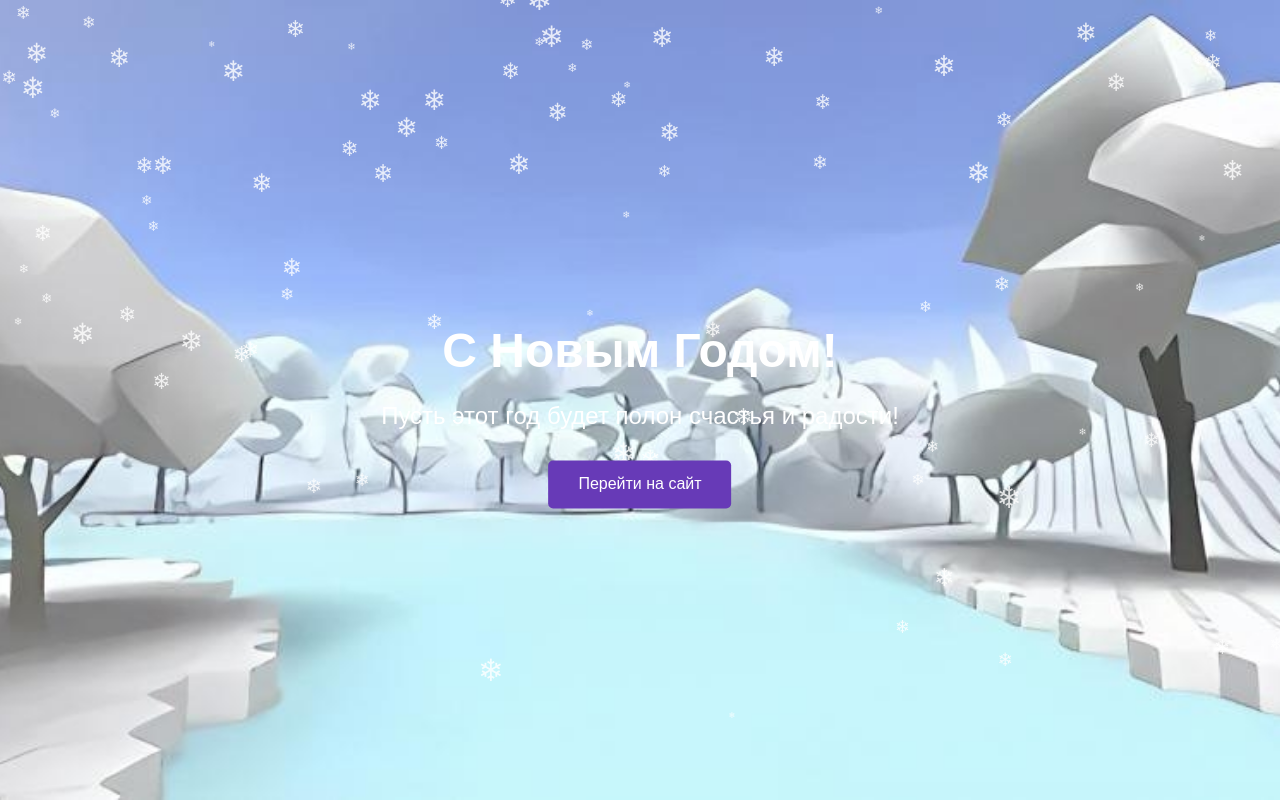
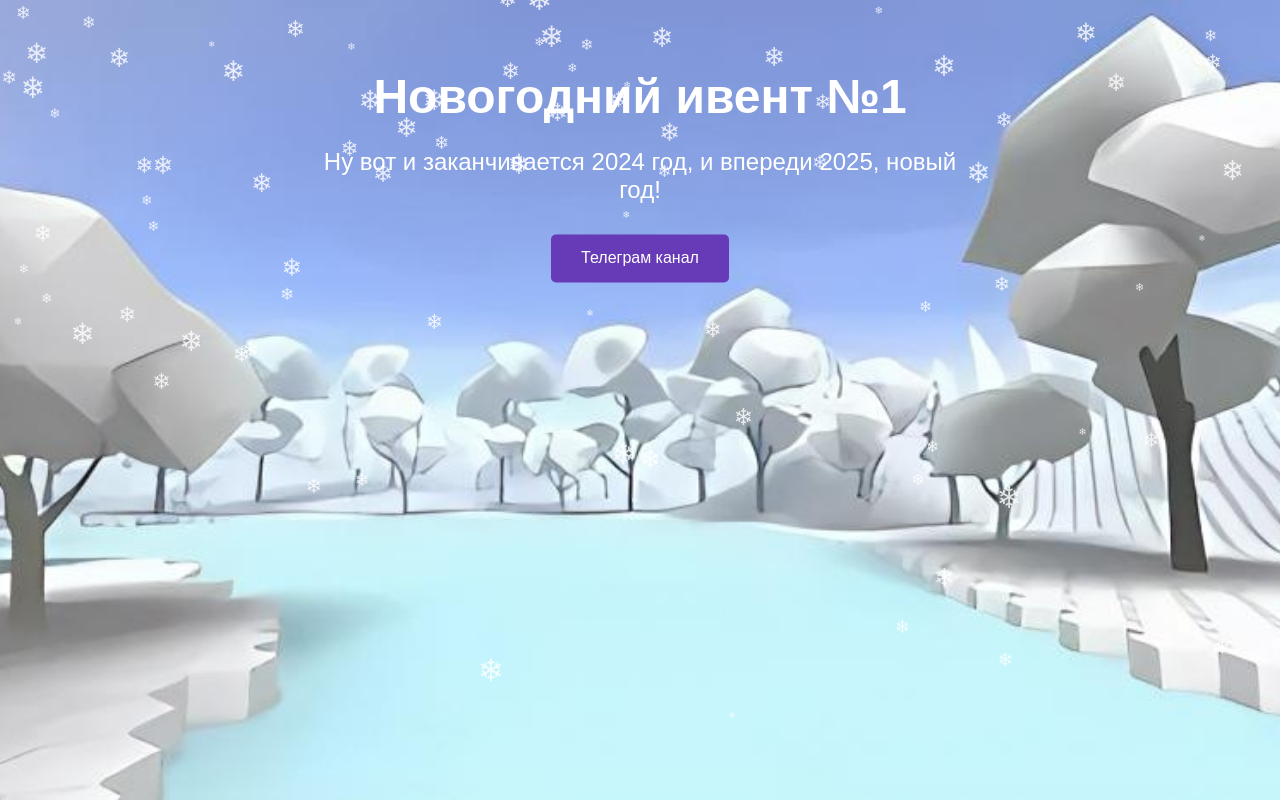
Before and after one commit to Mr-Red-site/Mr-Red-site.github.io, a plain HTML site: page index.html in a window 1280 px wide. Drawn offline with Linux system fonts and the light colour scheme.

Commit message:
Update index.html

```diff
--- a/index.html
+++ b/index.html
@@ -3,7 +3,7 @@
 <head>
     <meta charset="UTF-8">
     <meta name="viewport" content="width=device-width, initial-scale=1.0">
-    <title>Новогодняя страница</title>
+<title>Сайт Мистера Реда. Сделан tg@ky2_new2</title>
     <style>
         body, html {
             height: 100%;
@@ -49,10 +49,10 @@
             }
         }
 
-        /* Центрирование контента */
+        /* Контент в верхней части страницы */
         .content {
             position: absolute;
-            top: 50%;
+            top: 20%; /* Расположение на 20% от верхней части */
             left: 50%;
             transform: translate(-50%, -50%);
             text-align: center;
@@ -88,9 +88,9 @@
     <div class="snow" id="snow"></div>
 
     <div class="content">
-        <h1>С Новым Годом!</h1>
-        <p>Пусть этот год будет полон счастья и радости!</p>
-        <a href="https://example.com" class="button">Перейти на сайт</a>
+        <h1>Новогодний ивент №1</h1>
+        <p>Ну вот и заканчивается 2024 год, и впереди 2025, новый год!</p>
+        <a href="t.me/mrred_channel" class="button">Телеграм канал</a>
     </div>
 
     <script>
```
